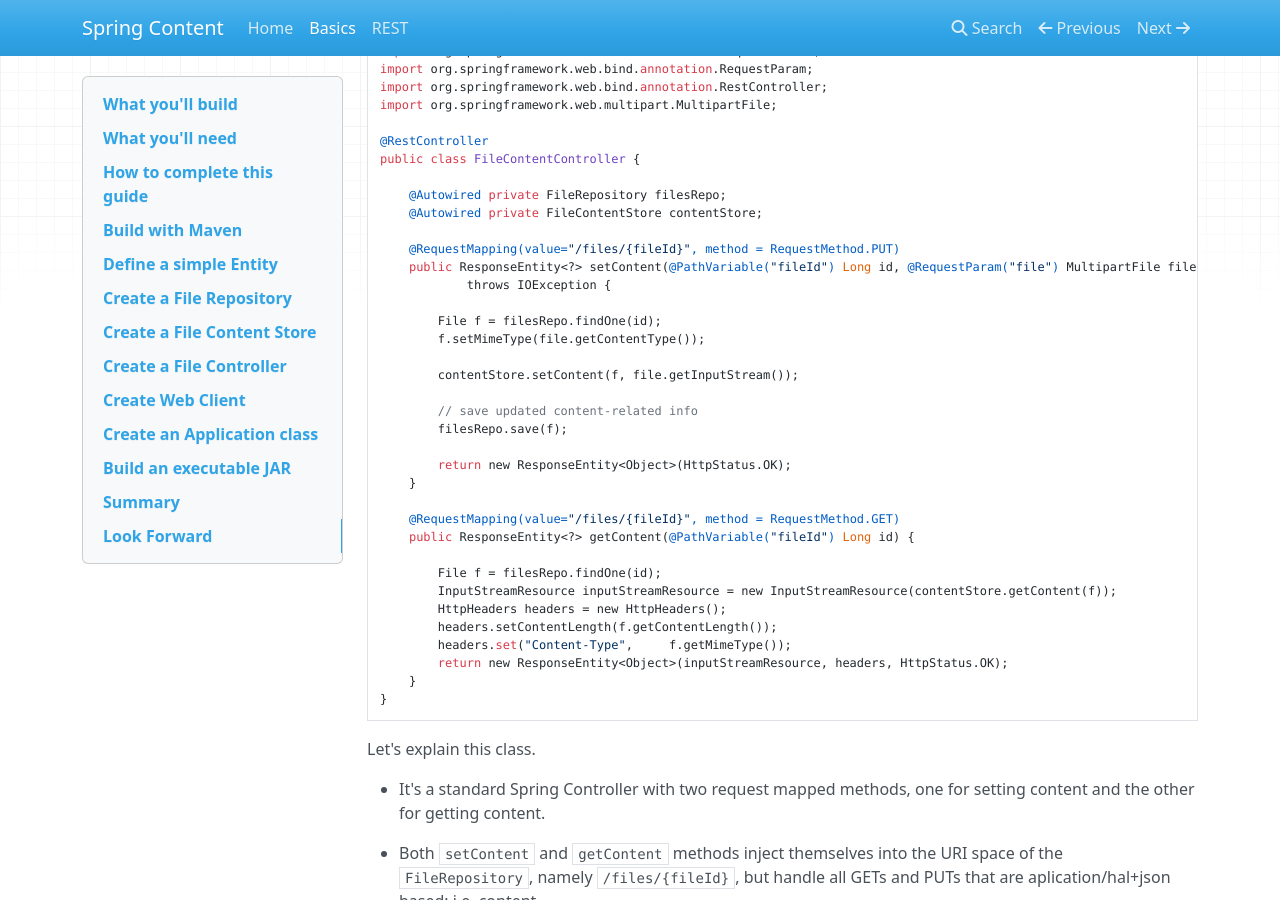
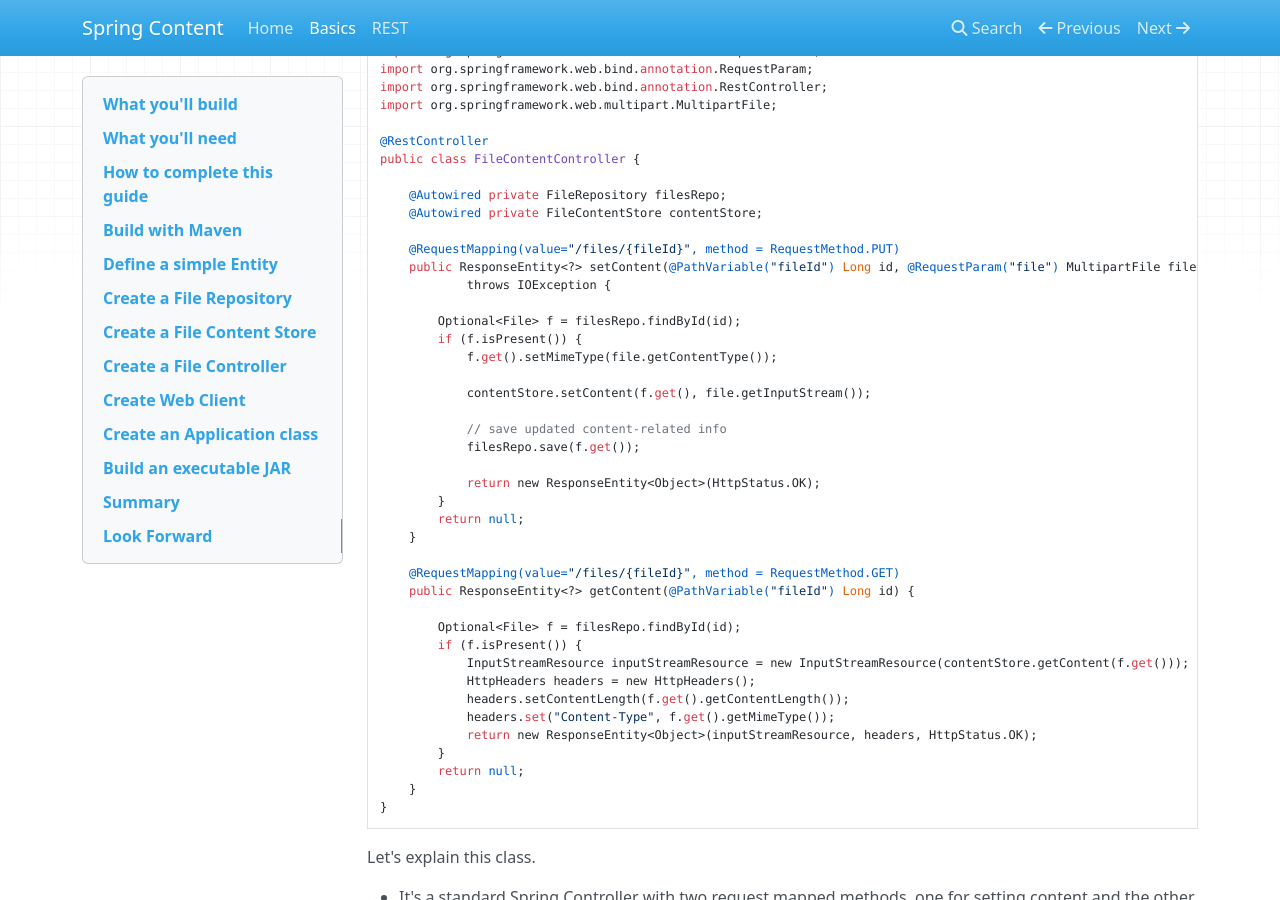
Before and after one commit to paulcwarren/spring-content-docs, an MkDocs documentation site: the page built from docs/spring-content-fs-docs.md, in a window 1280 px wide and 900 px high, scrolled down 5593 px. Built offline with MkDocs 1.6.1, drawn with Linux system fonts in a browser that asks for light colours; nearby versions of some CDN libraries; old or Windows-style settings are respelled for this version of MkDocs; some of the changed text lies outside the part shown.

Commit message:
Bump to spring-content:0.1.0 and spring-boot:2.0.2

````diff
--- a/docs/spring-content-fs-docs.md
+++ b/docs/spring-content-fs-docs.md
@@ -300,26 +300,32 @@ public class FileContentController {
 	public ResponseEntity<?> setContent(@PathVariable("fileId") Long id, @RequestParam("file") MultipartFile file)
 			throws IOException {
 
-		File f = filesRepo.findOne(id);
-		f.setMimeType(file.getContentType());
+		Optional<File> f = filesRepo.findById(id);
+		if (f.isPresent()) {
+			f.get().setMimeType(file.getContentType());
 
-		contentStore.setContent(f, file.getInputStream());
+			contentStore.setContent(f.get(), file.getInputStream());
 
-		// save updated content-related info
-		filesRepo.save(f);
+			// save updated content-related info
+			filesRepo.save(f.get());
 
-		return new ResponseEntity<Object>(HttpStatus.OK);
+			return new ResponseEntity<Object>(HttpStatus.OK);
+		}
+		return null;
 	}
 
 	@RequestMapping(value="/files/{fileId}", method = RequestMethod.GET)
 	public ResponseEntity<?> getContent(@PathVariable("fileId") Long id) {
 
-		File f = filesRepo.findOne(id);
-		InputStreamResource inputStreamResource = new InputStreamResource(contentStore.getContent(f));
-		HttpHeaders headers = new HttpHeaders();
-		headers.setContentLength(f.getContentLength());
-		headers.set("Content-Type", 	f.getMimeType());
-		return new ResponseEntity<Object>(inputStreamResource, headers, HttpStatus.OK);
+		Optional<File> f = filesRepo.findById(id);
+		if (f.isPresent()) {
+			InputStreamResource inputStreamResource = new InputStreamResource(contentStore.getContent(f.get()));
+			HttpHeaders headers = new HttpHeaders();
+			headers.setContentLength(f.get().getContentLength());
+			headers.set("Content-Type", f.get().getMimeType());
+			return new ResponseEntity<Object>(inputStreamResource, headers, HttpStatus.OK);
+		}
+		return null;
 	}
 }
 ```
````
Also changed, not shown: other parts of docs/spring-content-fs-docs.md (+2 -2 lines), docs/index.md (+1 -1 lines), docs/spring-content-rest-docs.md (+3 -3 lines).
